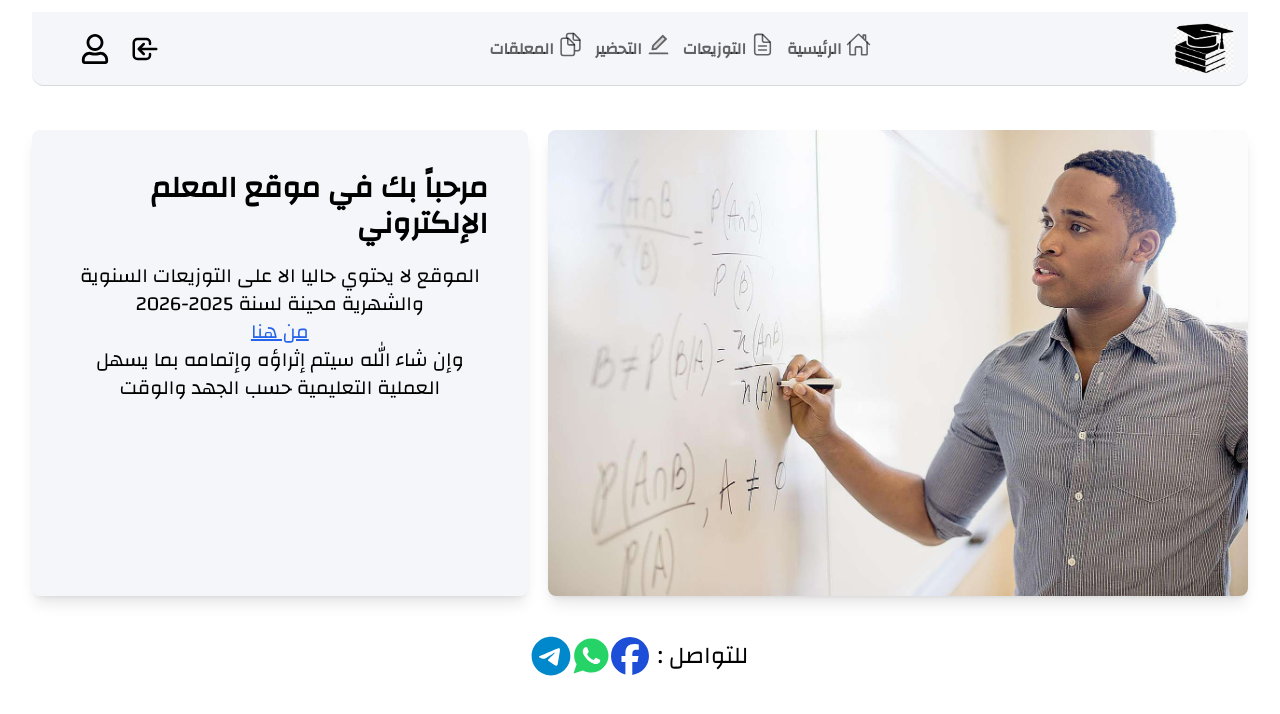
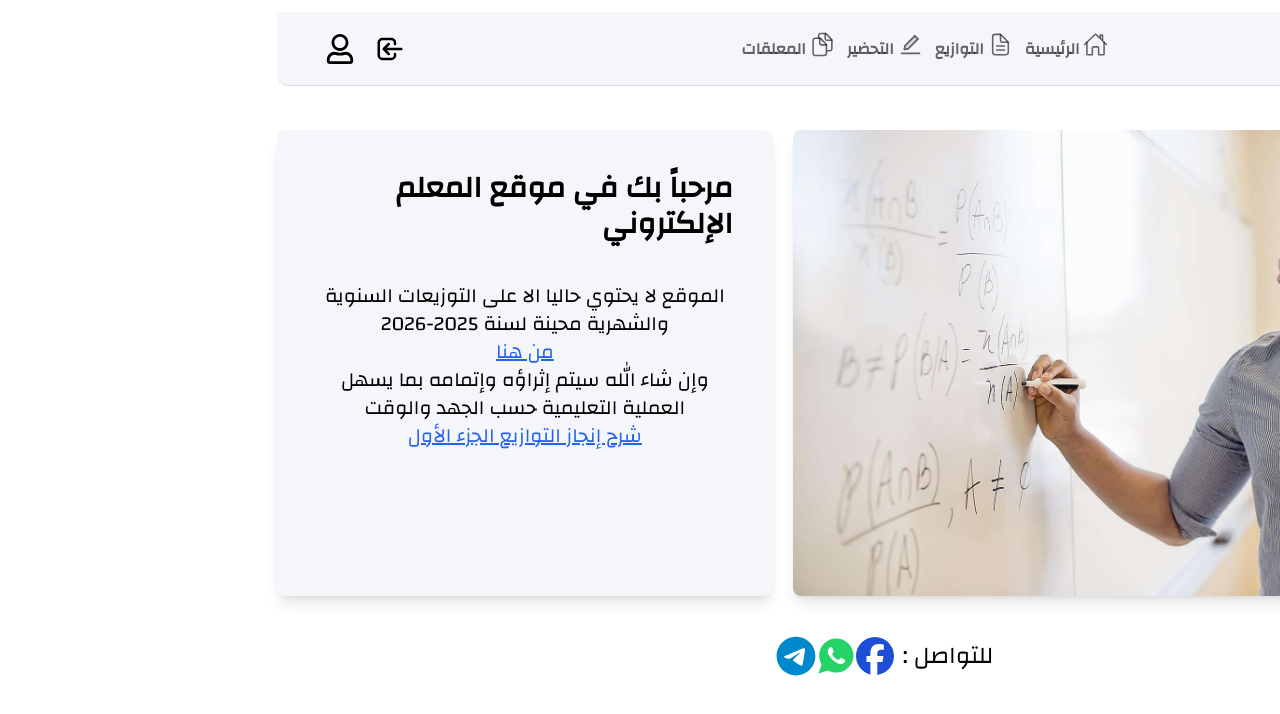
Before and after one commit to Abo-Zeyd/teacher, a Next.js app: page / in a window 1280 px wide. Shown: the top 714 px of the page. Built offline with nearby package versions, Linux system fonts and the light colour scheme.

Commit message:
modifie' d221020252231'

```diff
--- a/app/page.tsx
+++ b/app/page.tsx
@@ -13,7 +13,7 @@ export default function Home() {
           className="mx-auto mt-10 rounded-lg shadow-lg"
         />
       </div>
-      <div className='flex flex-col justify-start items-center  mt-10 mr-5 gap-5 bg-background p-10 rounded-lg shadow-lg'>
+      <div className='flex flex-col  justify-start items-center  mt-10 mr-5 gap-10 bg-background p-10 rounded-lg shadow-lg'>
         <div className="text-3xl font-bold">مرحباً بك في موقع المعلم الإلكتروني</div>
 
         <div className="text-center max-w-md text-xl">
@@ -22,6 +22,7 @@ export default function Home() {
             <Link href="/pages/monthlyDistrubtion" className="underline text-blue-600">من هنا</Link>
           </button>
           <p>وإن شاء الله سيتم إثراؤه وإتمامه بما يسهل العملية التعليمية حسب الجهد والوقت </p>
+          <Link href="https://www.youtube.com/watch?v=E72wi7bpoRM" className="underline text-blue-600">شرح إنجاز التوازيع الجزء الأول</Link>
         </div>
 
       </div>
--- a/app/pages/monthlyDistrubtion/page.tsx
+++ b/app/pages/monthlyDistrubtion/page.tsx
@@ -15,11 +15,15 @@ function distrubtionMonthly() {
       <DistributionMonthlyContextProvider>
         <PrintContextContext>
           <EditCell />
+
           <HeaderBar />
           <AngleLeft />
           <InfoForm />
           <DataTable />
           <TableFooter />
+          <div className="ml-7 flex flex-row items-center justify-center mt-4 text-xl"><p>
+            <strong>ملاحظة: </strong>بالنسبة للإدماج تم إنجاز التوزيعات ببرمجة أسبوع بعد محورين يتم تناول كل محور في نصف أسبوع
+            </p></div>
           <PrintComponent />
           {/* <Test_Section /> for testing purpose */}
         </PrintContextContext>
--- a/components/ui/navbar.tsx
+++ b/components/ui/navbar.tsx
@@ -16,7 +16,7 @@ function NaveBarGen() {
   // إزالة التكرارات باستخدام Set
   const navItems = [
     { name: "الرئيسية", href: "/", icon: <IoHomeOutline size={25}  className="relative -top-1"/> },
-    { name: "التوزيعات", href: "/pages/monthlyDistrubtion", icon: <IoDocumentTextOutline size={25}  className="relative -top-1" /> },
+    { name: "التوازيع", href: "/pages/monthlyDistrubtion", icon: <IoDocumentTextOutline size={25}  className="relative -top-1" /> },
     { name: "التحضير", href: "/pages/lessonPreparation", icon: <AiTwotoneEdit size={25}  className="relative -top-1"/> },
     { name: "المعلقات", href: "/pages/pendants", icon: <IoDocumentsOutline size={25}  className="relative -top-1"/> },
   ];
```
